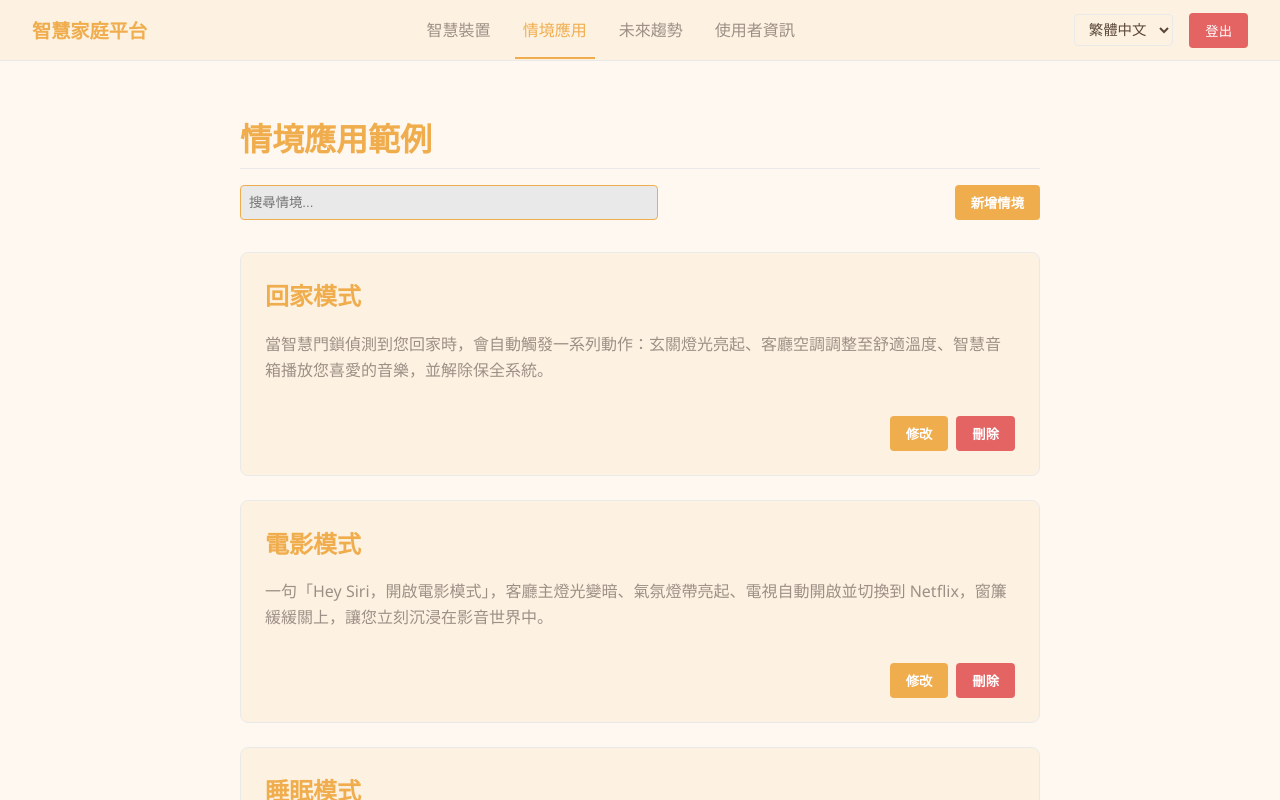
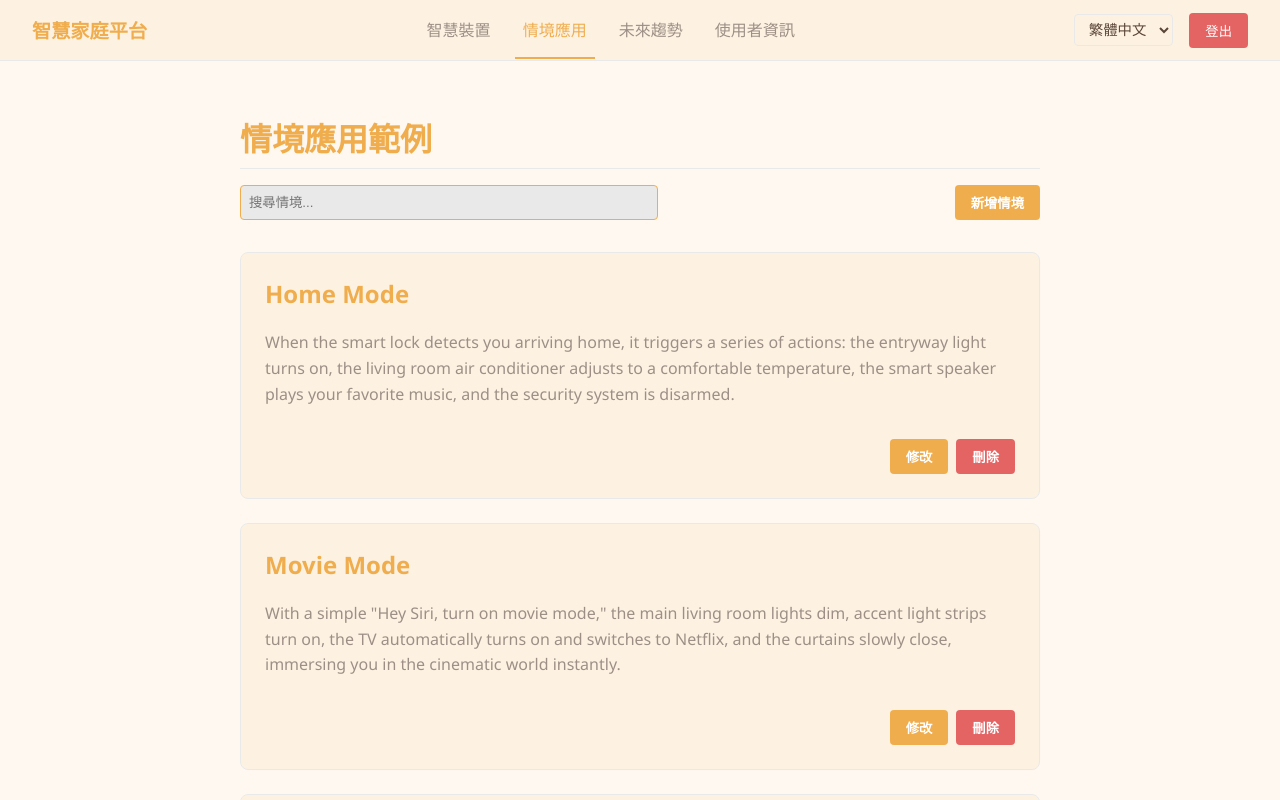
Before and after one commit to Kang056/vue-project, a Vue app: page /dashboard/scenario-applications in a window 1280 px wide. Built offline with nearby package versions, Linux system fonts and the light colour scheme; sample sign-in values are in the browser's storage.

Commit message:
feat. creat i18n-4

```diff
--- a/src/dashboard/ScenarioApplications.vue
+++ b/src/dashboard/ScenarioApplications.vue
@@ -52,10 +52,10 @@ import { useI18n } from 'vue-i18n';
 const { t } = useI18n();
 
 const scenarios = ref([
-  { id: 1, name: '回家模式', description: '當智慧門鎖偵測到您回家時，會自動觸發一系列動作：玄關燈光亮起、客廳空調調整至舒適溫度、智慧音箱播放您喜愛的音樂，並解除保全系統。' },
-  { id: 2, name: '電影模式', description: '一句「Hey Siri，開啟電影模式」，客廳主燈光變暗、氣氛燈帶亮起、電視自動開啟並切換到 Netflix，窗簾緩緩關上，讓您立刻沉浸在影音世界中。' },
-  { id: 3, name: '睡眠模式', description: '設定就寢時間一到，或透過語音指令，所有非必要的燈光將會關閉，臥室夜燈亮起，空調進入舒眠模式，並確認所有門窗都已上鎖。' },
-  { id: 4, name: '外出模式', description: '當您離開家時，系統會自動關閉所有指定的電器和燈光，啟動掃地機器人，並開啟保全警戒模式，確保居家安全與節能。' },
+  { id: 1, name: 'Home Mode', description: 'When the smart lock detects you arriving home, it triggers a series of actions: the entryway light turns on, the living room air conditioner adjusts to a comfortable temperature, the smart speaker plays your favorite music, and the security system is disarmed.' },
+  { id: 2, name: 'Movie Mode', description: 'With a simple "Hey Siri, turn on movie mode," the main living room lights dim, accent light strips turn on, the TV automatically turns on and switches to Netflix, and the curtains slowly close, immersing you in the cinematic world instantly.' },
+  { id: 3, name: 'Sleep Mode', description: 'When bedtime arrives or via a voice command, all non-essential lights will turn off, the bedroom night light will turn on, the air conditioner will enter sleep mode, and it will confirm all doors and windows are locked.' },
+  { id: 4, name: 'Away Mode', description: 'When you leave home, the system automatically turns off all specified appliances and lights, starts the robot vacuum, and activates the security alert mode to ensure home safety and energy savings.' },
 ]);
 
 const searchQuery = ref('');
--- a/src/dashboard/SmartDevices.vue
+++ b/src/dashboard/SmartDevices.vue
@@ -52,10 +52,10 @@ import { useI18n } from 'vue-i18n';
 const { t } = useI18n();
 
 const devices = ref([
-  { id: 1, name: '智慧照明', description: '使用者可以遠端控制燈光開關、調整亮度與色溫，甚至設定定時排程。智慧燈泡和燈帶是入門智慧家庭最受歡迎的產品之一。' },
-  { id: 2, name: '智慧溫控', description: '智慧溫控器（如 Nest）能學習您的生活習慣，自動調節室內溫度，達到舒適與節能的平衡。' },
-  { id: 3, name: '智慧音箱', description: '作為家庭的中樞，智慧音箱（如 Google Nest, Amazon Echo, Apple HomePod）不僅能播放音樂，還能透過語音指令控制其他智慧設備。' },
-  { id: 4, name: '智慧保全', description: '包含智慧門鎖、監視攝影機、門窗感測器等，提供遠端監控、異常活動偵測與警報功能，提升居家安全。' },
+  { id: 1, name: 'Smart Lighting', description: 'Users can remotely control lights, adjust brightness and color temperature, and even set schedules. Smart bulbs and light strips are among the most popular products for starting a smart home.' },
+  { id: 2, name: 'Smart Thermostat', description: 'Smart thermostats (like Nest) learn your habits and automatically adjust the indoor temperature to balance comfort and energy savings.' },
+  { id: 3, name: 'Smart Speaker', description: 'As the hub of the home, smart speakers (like Google Nest, Amazon Echo, Apple HomePod) not only play music but also control other smart devices via voice commands.' },
+  { id: 4, name: 'Smart Security', description: 'Includes smart locks, surveillance cameras, door/window sensors, etc., providing remote monitoring, abnormal activity detection, and alarm functions to enhance home security.' },
 ]);
 
 const searchQuery = ref('');
```
